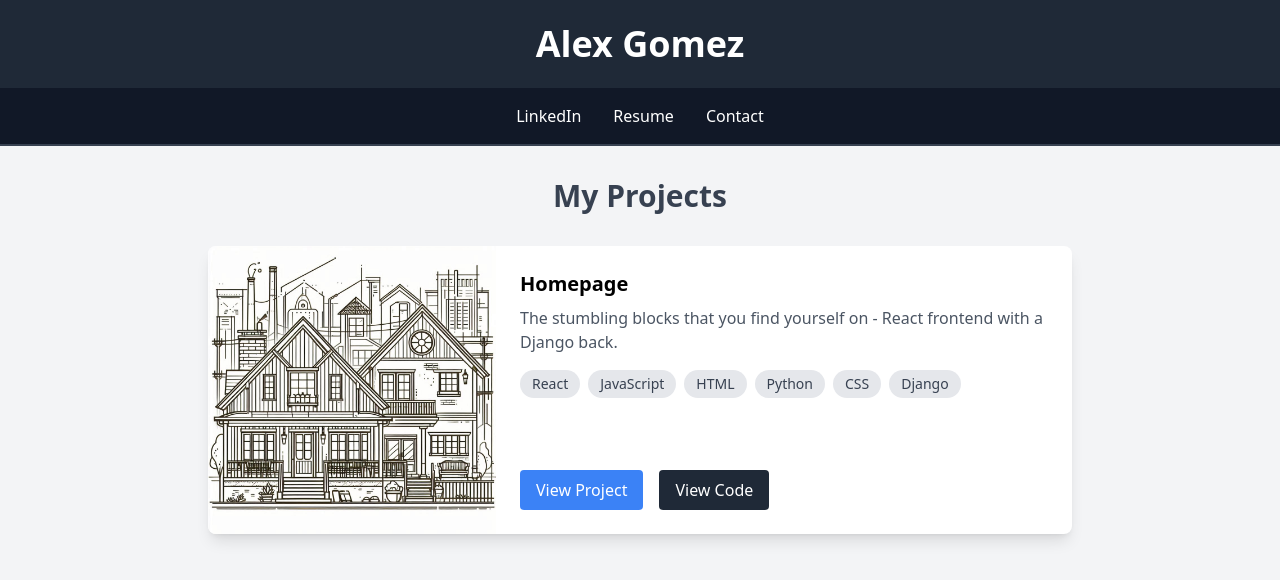
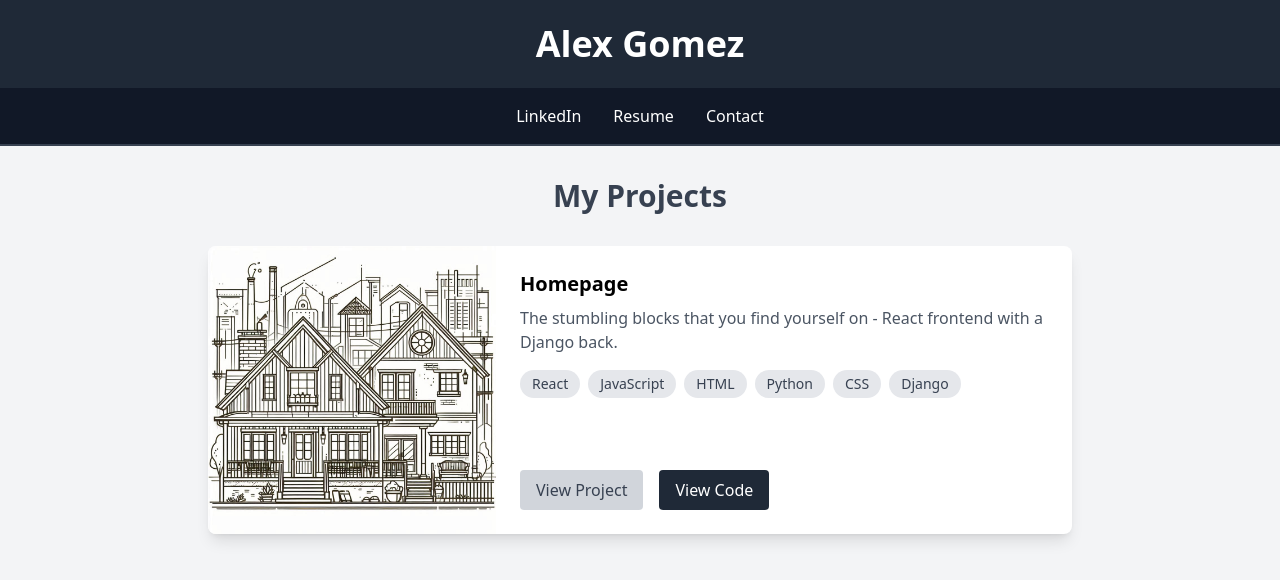
Before and after one commit to IQuaintI/homepage-frontend, a React (Vite) app: page / in a window 1280 px wide. Shown: the top 580 px of the page. Built offline with nearby package versions, Linux system fonts and the light colour scheme.

Commit message:
Tailered some things and got the backend to connect hoefully.

```diff
--- a/package.json
+++ b/package.json
@@ -10,6 +10,7 @@
     "preview": "vite preview"
   },
   "dependencies": {
+    "prop-types": "^15.8.1",
     "react": "^18.3.1",
     "react-dom": "^18.3.1"
   },
--- /dev/null
+++ b/src/api/api.js
@@ -0,0 +1,16 @@
+const API_BASE_URL = "http://64.225.30.91"; // Replace with your backend's IP or domain
+
+// Example function to fetch data from an endpoint
+export const fetchSampleData = async () => {
+  try {
+    const response = await fetch(`${API_BASE_URL}/api/endpoint`);
+    if (!response.ok) {
+      throw new Error("Network response was not ok");
+    }
+    const data = await response.json();
+    return data;
+  } catch (error) {
+    console.error("Error fetching sample data:", error);
+    throw error;
+  }
+};
--- a/src/components/ProjectCard.jsx
+++ b/src/components/ProjectCard.jsx
@@ -1,16 +1,16 @@
-function ProjectCard({ image, title, description, tools, projectLink, repoLink }) {
-    // Define colors for each language
-    const languageColors = {
-      React: 'hover:bg-blue-500',
-      Python: 'hover:bg-yellow-500',
-      CSS: 'hover:bg-purple-500',
-      JavaScript: 'hover:bg-yellow-400',
-      Django: 'hover:bg-green-500',
-      HTML: 'hover:bg-orange-500',
-    };
+import PropTypes from 'prop-types';
 
+function ProjectCard({
+  image,
+  title,
+  description,
+  tools,
+  projectLink = '', // Default value
+  repoLink,
+  isCurrentPage = false, // Default value
+}) {
   return (
-      <div className="flex flex-col md:flex-row bg-white rounded-lg shadow-lg overflow-hidden hover:shadow-xl transition-shadow duration-300">
+    <div className="flex flex-col md:flex-row bg-white rounded-lg shadow-lg overflow-hidden hover:shadow-xl transition-shadow duration-300 relative">
       <img src={image} alt={title} className="w-full md:w-1/3 object-cover" />
       <div className="p-6 flex flex-col flex-grow">
         <h3 className="text-xl font-bold mb-2">{title}</h3>
@@ -19,15 +19,27 @@ function ProjectCard({ image, title, description, tools, projectLink, repoLink }
           {tools.map((tool, index) => (
             <li
               key={index}
-                className={`bg-gray-200 text-gray-700 px-3 py-1 rounded-full text-sm transition ${
-                  languageColors[tool] || 'hover:bg-gray-400'
-                }`}
+              className="bg-gray-200 text-gray-700 px-3 py-1 rounded-full text-sm transition hover:bg-gray-400"
             >
               {tool}
             </li>
           ))}
         </ul>
-          <div className="mt-auto flex gap-4">
+        <div className="mt-auto flex gap-4 relative">
+          {/* Project Link Button */}
+          {isCurrentPage ? (
+            <div className="relative group">
+              <button
+                className="bg-gray-300 text-gray-700 px-4 py-2 rounded cursor-not-allowed"
+              >
+                View Project
+              </button>
+              {/* Tooltip */}
+              <span className="absolute top-[-2.5rem] left-1/2 transform -translate-x-1/2 bg-black text-white text-xs px-2 py-1 rounded shadow-lg opacity-0 group-hover:opacity-100 transition-opacity duration-300">
+                You are already on this page
+              </span>
+            </div>
+          ) : (
             <a
               href={projectLink}
               target="_blank"
@@ -36,6 +48,8 @@ function ProjectCard({ image, title, description, tools, projectLink, repoLink }
             >
               View Project
             </a>
+          )}
+          {/* Repository Link Button */}
           <a
             href={repoLink}
             target="_blank"
@@ -50,4 +64,14 @@ function ProjectCard({ image, title, description, tools, projectLink, repoLink }
   );
 }
 
+ProjectCard.propTypes = {
+  image: PropTypes.string.isRequired,
+  title: PropTypes.string.isRequired,
+  description: PropTypes.string.isRequired,
+  tools: PropTypes.arrayOf(PropTypes.string).isRequired,
+  projectLink: PropTypes.string,
+  repoLink: PropTypes.string.isRequired,
+  isCurrentPage: PropTypes.bool,
+};
+
 export default ProjectCard;
--- a/src/components/ProjectsSection.jsx
+++ b/src/components/ProjectsSection.jsx
@@ -13,8 +13,9 @@ function ProjectSection() {
           title="Homepage"
           description="The stumbling blocks that you find yourself on - React frontend with a Django back."
           tools={['React', 'JavaScript', 'HTML', 'Python', 'CSS', 'Django']}
-          projectLink="www.agomez.me"
+          projectLink=""
           repoLink="https://github.com/IQuaintI/homepage-frontend"
+          isCurrentPage={true} // This marks it as the current page
         />
       </div>
     </section>
```
Also changed, not shown: 1 other file (tests, documents, lock files or other folders). Lines whose indentation alone changed are shown as unchanged.
